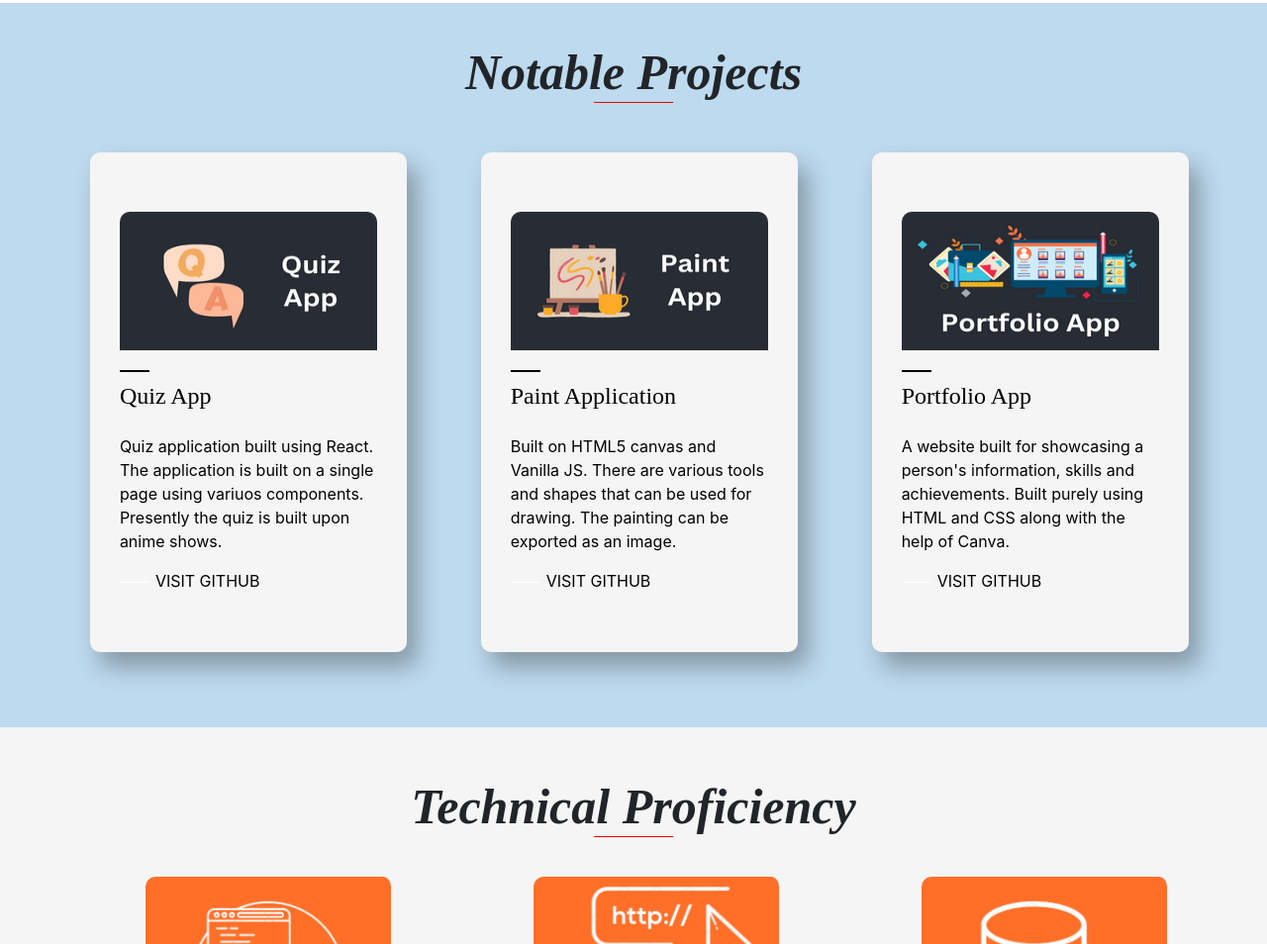
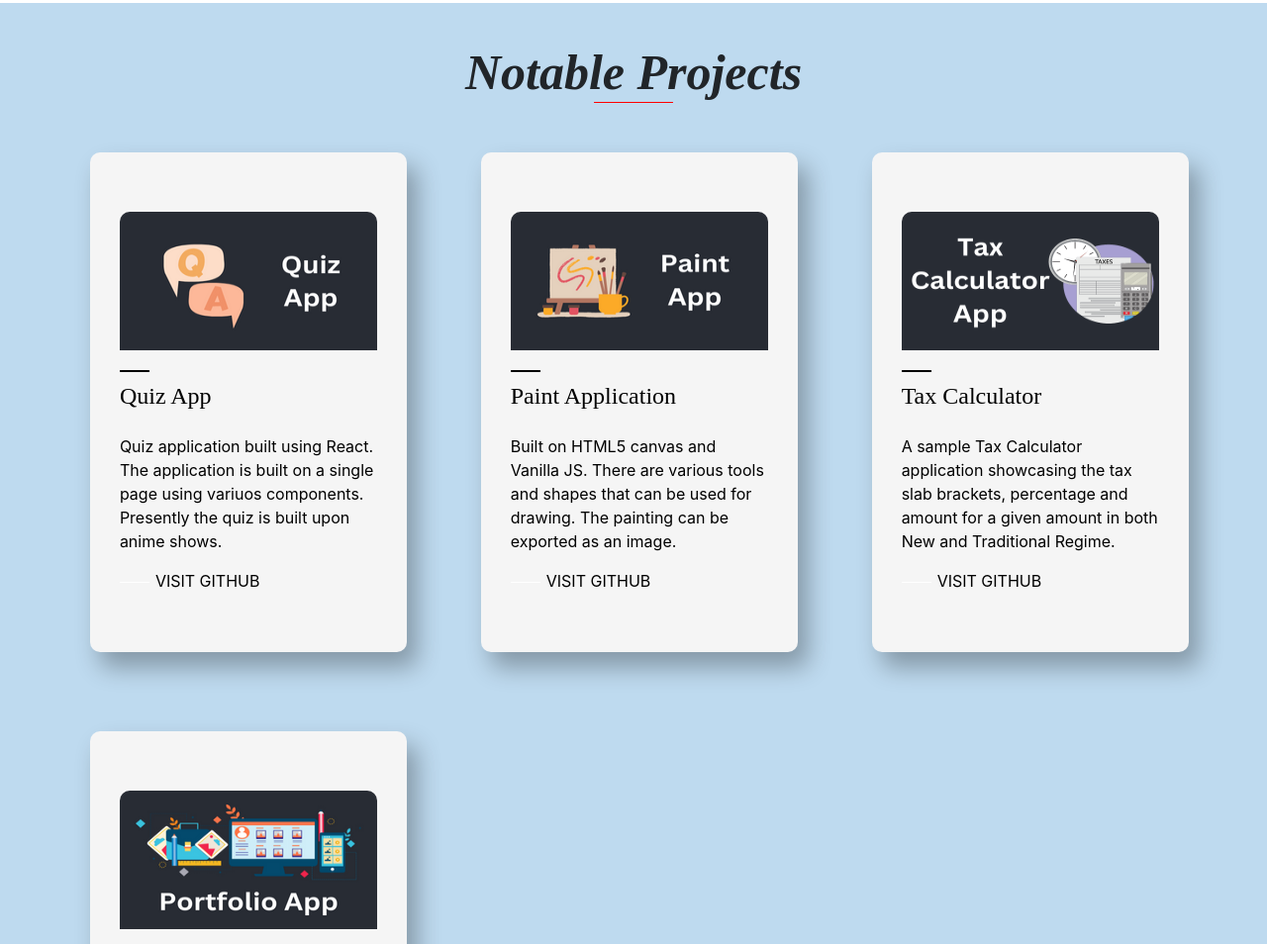
Before and after one commit to gsnvsuraj/gsnvsuraj.github.io, a plain HTML site: page index.html in a window 1280 px wide. Shown: the part 2010-2964 px from the top of the page at 99% size. Drawn offline with Linux system fonts and the light colour scheme.

Commit message:
Add new project

```diff
--- a/index.html
+++ b/index.html
@@ -99,6 +99,14 @@
 		  		<h4 class="title">Paint Application</h4>
 		  		<p class="proDesc">Built on HTML5 canvas and Vanilla JS. There are various tools and shapes that can be used for drawing. The painting can be exported as an image.</p>
 		  		<a class="hover-btn" href="https://github.com/gsnvsuraj/PaintApp.git"><span>Visit GitHub</span></a>
+			</div>
+
+			<div class="p-card">
+				<img src="./images/projects/taxCalculatorAppImg.png" class="projectImg" alt="Tax Calculator App Image">
+				<div class="seprate-line"></div>
+				<h4 class="title">Tax Calculator</h4>
+			 	<p class="proDesc">A sample Tax Calculator application showcasing the tax slab brackets, percentage and amount for a given amount in both New and Traditional Regime.</p>
+			 	<a class="hover-btn" href="https://github.com/gsnvsuraj/TaxCalculator.git"><span>Visit GitHub</span></a>
 			</div>
 
 			<div class="p-card">
```
Also changed, not shown: images/projects/taxCalculatorAppImg.png (added).
